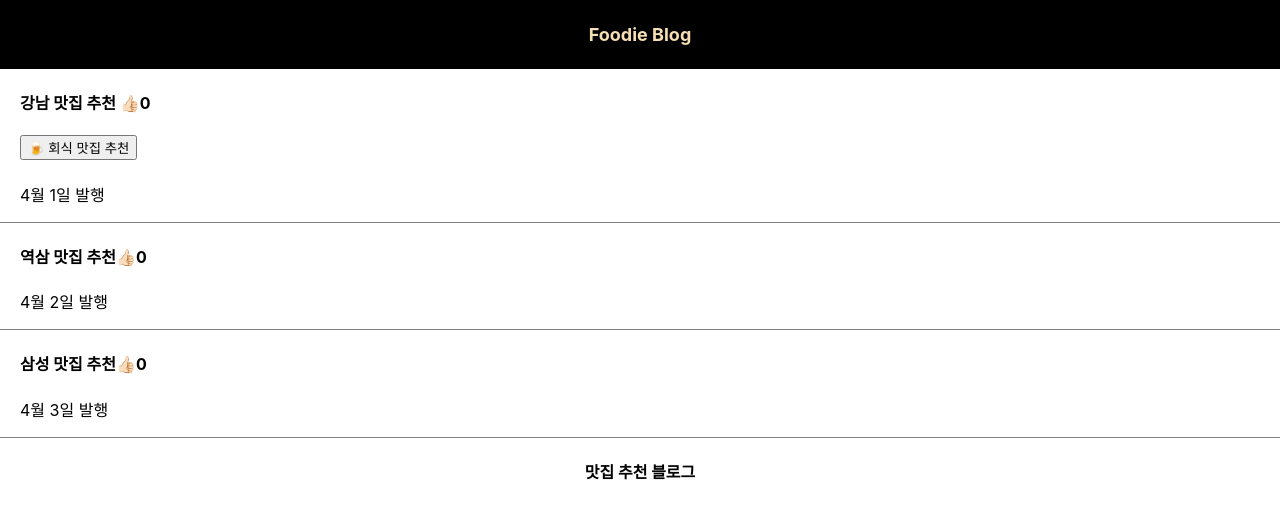
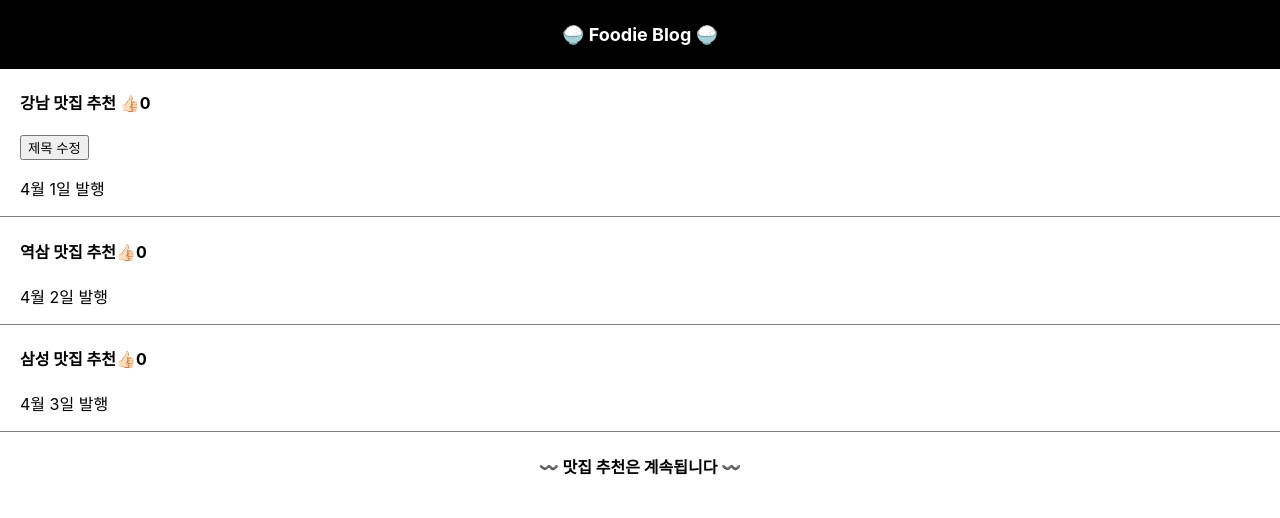
Before and after one commit to ella-yschoi/letsEat, a React (Create React App) app: page / in a window 1280 px wide. Shown: the top 518 px of the page. Built offline with nearby package versions, Linux system fonts and the light colour scheme.

Commit message:
fix: Edit button name

```diff
--- a/src/App.css
+++ b/src/App.css
@@ -4,7 +4,7 @@
 
 .black-nav {
   display: flex;
-  background: black;
+  background: rgb(0, 0, 0);
   width: 100vw;
   justify-content: center;
   color: white;
--- a/src/App.js
+++ b/src/App.js
@@ -4,7 +4,7 @@ import logo from './logo.svg';
 import { useState } from 'react'; // 1. useState import 하기
 
 function App() {
-  let post = '맛집 추천 블로그'; // 서버에서 가져온 데이터라고 가정
+  let post = '〰️ 맛집 추천은 계속됩니다 〰️'; // 서버에서 가져온 데이터라고 가정
 
   // 2. React에서 자료를 잠깐 저장하는 state 만들기
   // 3. 만약 변수 사용하고 싶다면 let [a, b]
@@ -12,32 +12,44 @@ function App() {
     // b는 state 변경을 도와주는 함수이며, 이걸 써야 html 재렌더링이 잘 됨
   let [title, setTitle] = useState(['강남 맛집 추천', '역삼 맛집 추천', '삼성 맛집 추천']);
   let [thumb, setThumb] = useState(0);
-  let [recommend, setRecommend] = useState('회식 맛집 추천');
 
   return (
     // JSX: class 넣을 때 className으로 작성
     <div className="App">
       <div className="black-nav">
         {/* JSX: style 넣을 때 style={{스타일명: '값'}} */}
-        <h4 style={ {color: 'wheat', fontSize: '18px'} }>Foodie Blog</h4>
+        <h4 style={ {color: 'white', fontSize: '18px'} }>🍚 Foodie Blog 🍚</h4>
       </div>
+
       {/* state는 갑자기 변경되면 state 쓰던 html은 자동으로 재렌더링 됨
         따라서 state는 변동시 자동으로 html에 반영되게 만들고 싶을 때 사용하기 */}
       {/* onClick={} 안에는 함수 이름을 넣어야 함 */}
       <div className="list">
-        <h4>{ title[0] } <span onClick={()=>{ setThumb(thumb+1) }}>👍🏻</span>
+        <h4>{ title[0] } <span onClick={()=>{
+          // setThumb 괄호 안에 있는건 기존 state를 갈아치워주는 역할
+          // 다만, 기존 state === 변경 state -> 변경 X
+          setThumb(thumb+1) }}>👍🏻</span>
         { thumb }</h4>
-        <h4><button onClick={()=>{ setRecommend(recommend) }}>🍺 회식 맛집 추천</button></h4>
+
+        <button onClick={()=>{
+          // array, object 다룰 때 원본은 보존하는 것이 좋기에 변수 선언
+          let copy = [...title];
+          copy[0] = '성수 맛집 추천'
+          setTitle(copy);
+        }}>제목 수정</button>
         <p>4월 1일 발행</p>
       </div>
+
       <div className="list">
         <h4>{ title[1] }<span>👍🏻</span>{ thumb }</h4>
         <p>4월 2일 발행</p>
       </div>
+
       <div className="list">
         <h4>{ title[2] }<span>👍🏻</span>{ thumb }</h4>
         <p>4월 3일 발행</p>
       </div>
+
       {/* JSX: 변수 넣을 때 {} 사용 → Data Binding */}
       <h4>{ post }</h4>
     </div>
```
